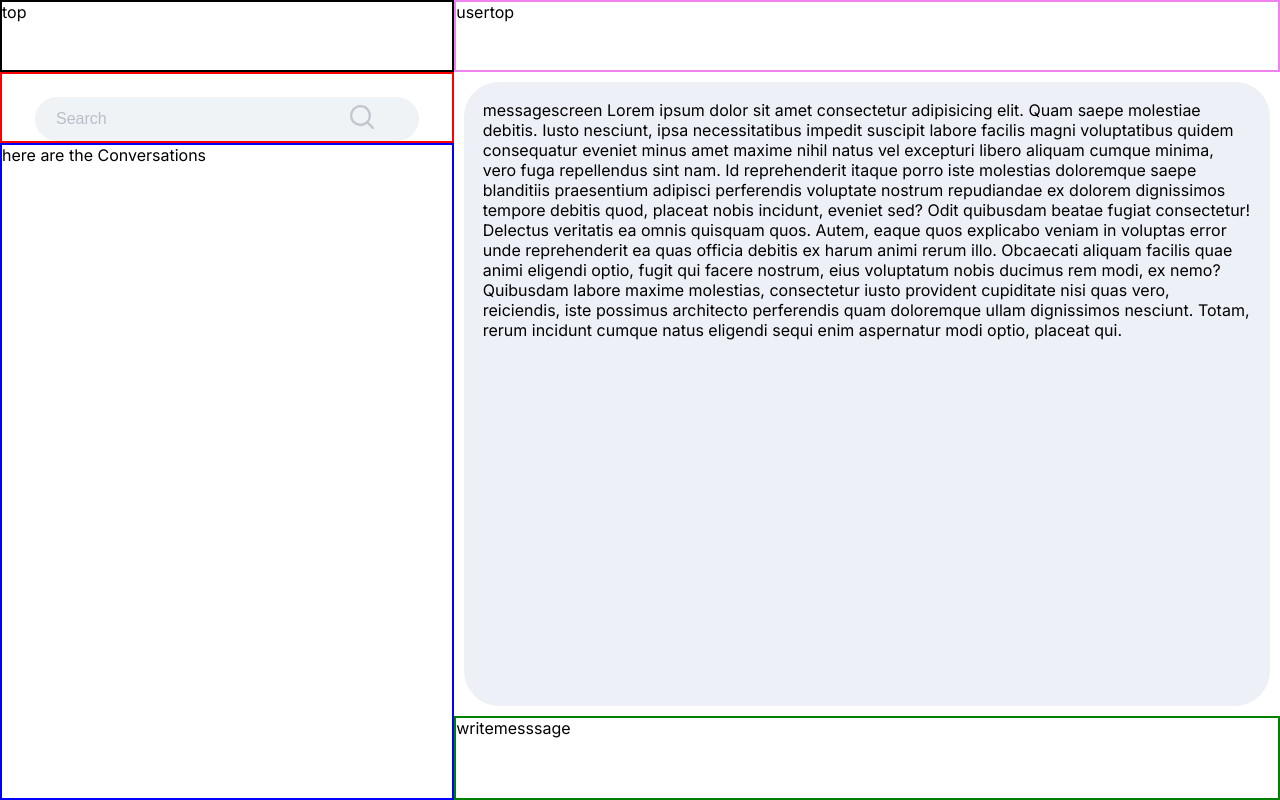
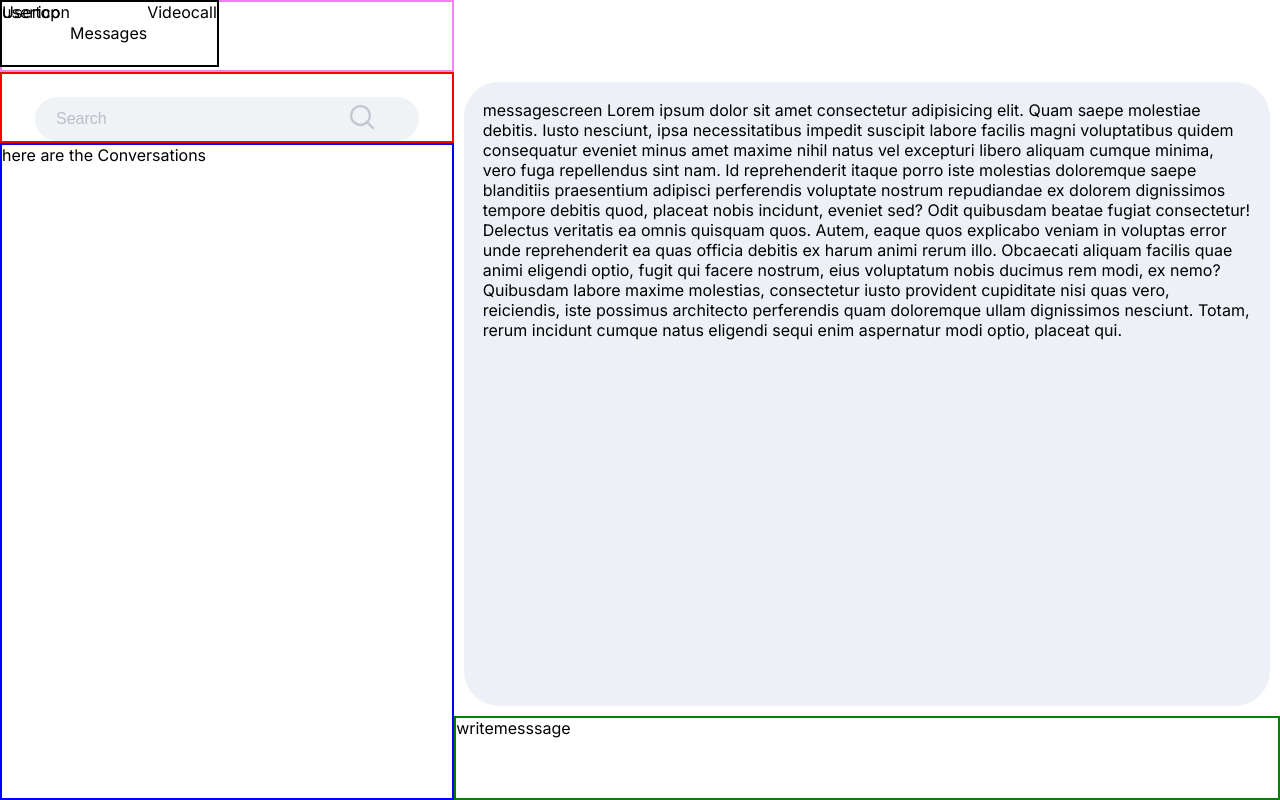
Before and after one commit to debankanmitra/Micro-services_Chat-application, a React (Vite) app in the folder chatApp/: page / in a window 1280 px wide. Built offline with nearby package versions, Linux system fonts and the light colour scheme.

Commit message:
cmponents

```diff
--- a/chatApp/src/chat_system/Layoutgrid.jsx
+++ b/chatApp/src/chat_system/Layoutgrid.jsx
@@ -3,16 +3,14 @@ import styled from 'styled-components'
 import Conversation from './Conversations'
 import Searchlist from './Searchlist'
 import Messagescreen from './Messagescreen'
+import Top from './Top'
 
 const Div = styled.body`
     display: grid;
     grid-template-columns: 1.1fr 2fr;
     grid-template-rows: repeat(2,1fr) 8fr;
 `
-const Top = styled.div`
-    border: 2px solid black;
-    grid-row: 1/2;
-`
+
 const Writemessage = styled.div `
     border: 2px solid green;
     grid-row: 7/8;
@@ -25,7 +23,7 @@ const Usertop = styled.div `
 function Layoutgrid() {
   return (
     <Div>
-        <Top>top</Top>
+        <Top/>
         <Usertop>usertop</Usertop>
         <Searchlist/>
         <Messagescreen/>
--- /dev/null
+++ b/chatApp/src/chat_system/Top.jsx
@@ -0,0 +1,24 @@
+import React from 'react'
+import styled from 'styled-components'
+import Usericon from './Usericon'
+import Videocall from './Videocall'
+
+const Div = styled.div`
+    border: 2px solid black;
+    grid-row: 1/2;
+    display: flex;
+    position: absolute;
+    margin: 0;
+`
+
+function Top() {
+  return (
+    <Div>
+        <Usericon/>
+        <h4>Messages</h4>
+        <Videocall/>
+    </Div>
+  )
+}
+
+export default Top
--- /dev/null
+++ b/chatApp/src/chat_system/Usericon.jsx
@@ -0,0 +1,9 @@
+import React from 'react'
+
+function Usericon() {
+  return (
+    <div>Usericon</div>
+  )
+}
+
+export default Usericon
--- /dev/null
+++ b/chatApp/src/chat_system/Videocall.jsx
@@ -0,0 +1,9 @@
+import React from 'react'
+
+function Videocall() {
+  return (
+    <div>Videocall</div>
+  )
+}
+
+export default Videocall
```
